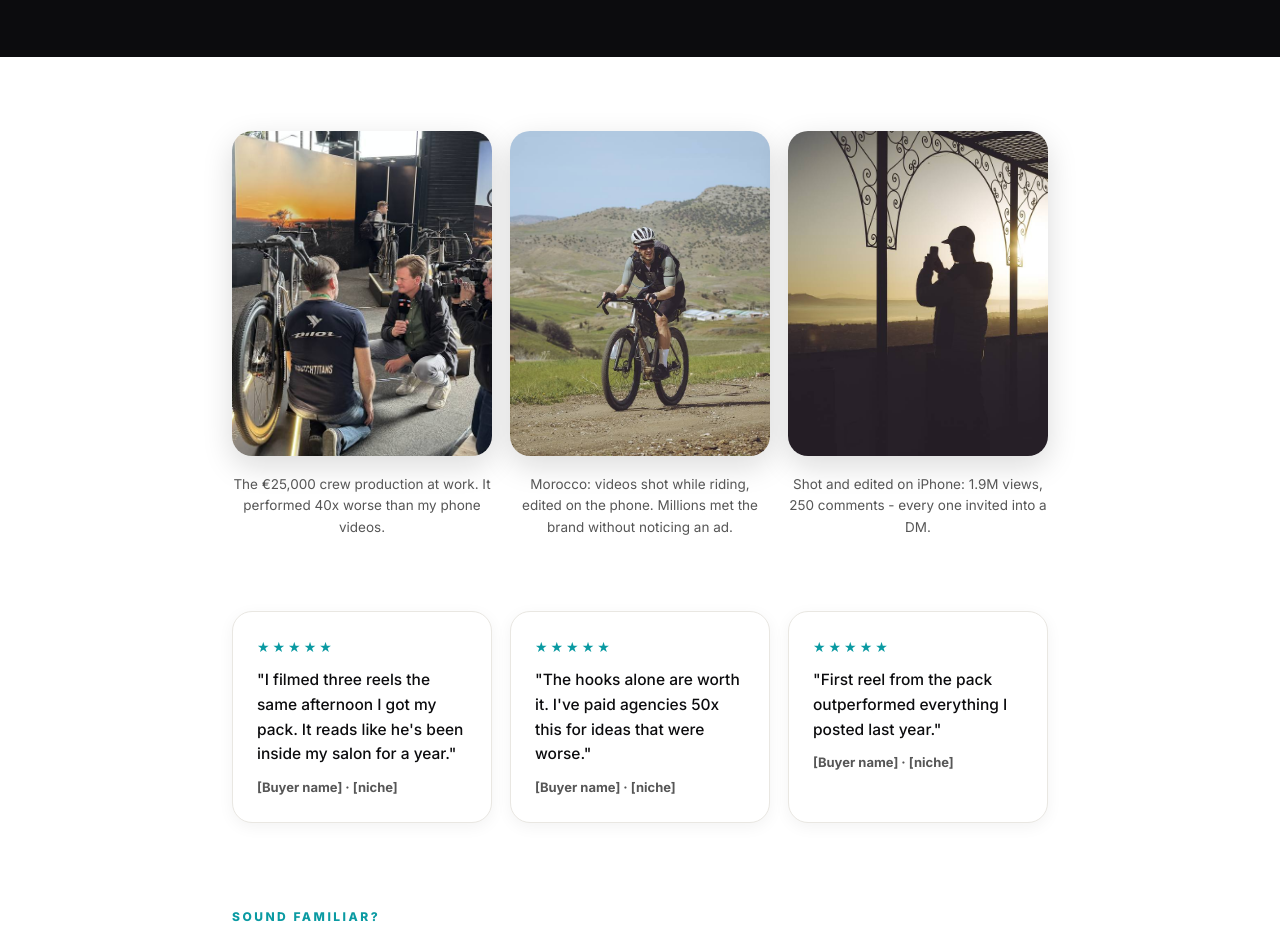
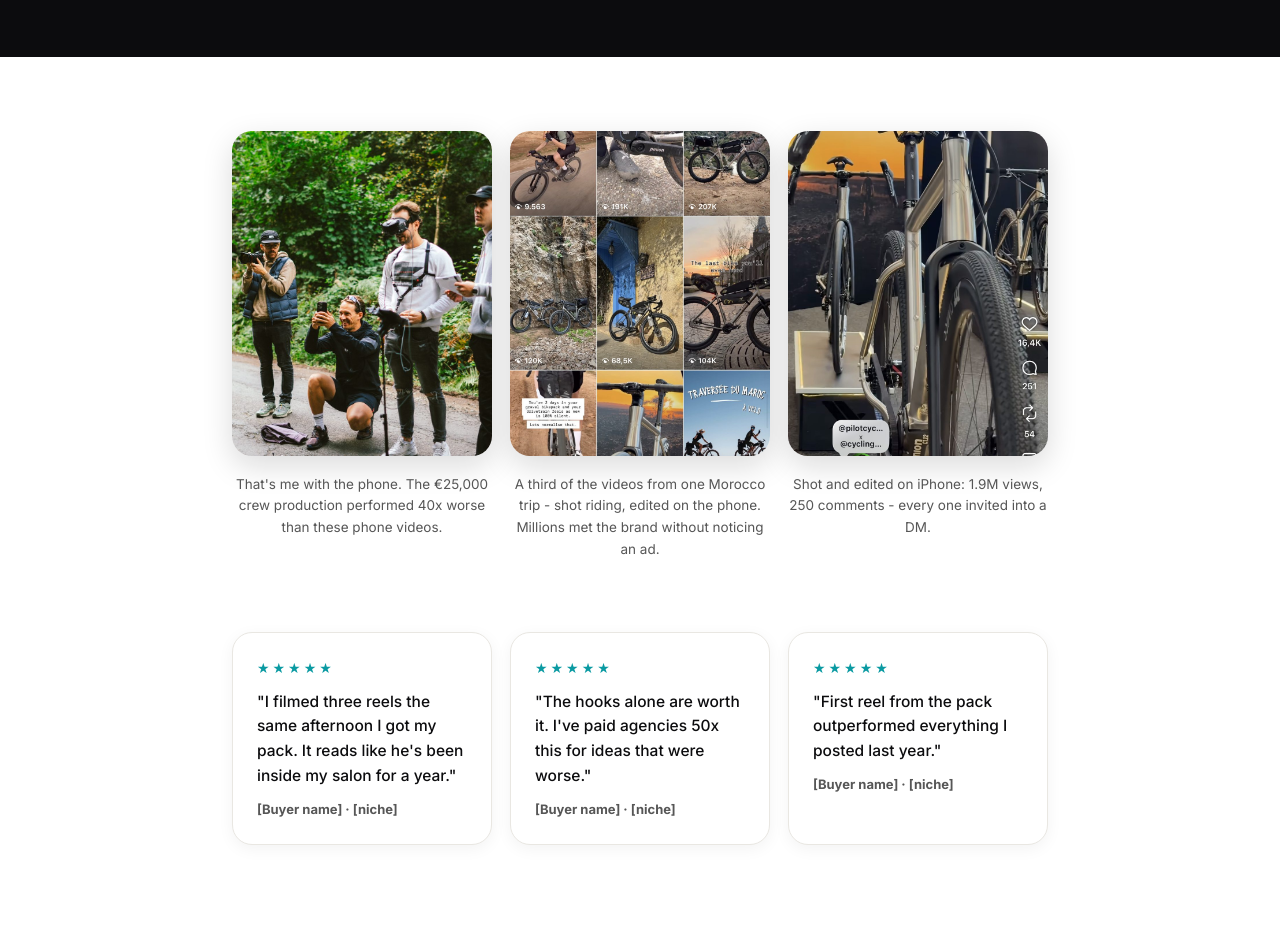
Before and after one commit to LoekLuijbregts/loekluijbregts, a plain HTML site: page pack/index.html in a window 1280 px wide. Shown: the part 840-1771 px from the top of the page. Drawn offline with Linux system fonts and the light colour scheme.

Commit message:
Pack page: real campaign photos

```diff
--- a/pack/index.html
+++ b/pack/index.html
@@ -195,9 +195,9 @@ footer a{color:var(--cyan)}
 <section style="padding-bottom:0">
   <div class="wrap">
     <div class="photostrip">
-      <figure><img src="/images/proof-pilot.jpg" alt="Film crew shooting at the Pilot Cycles booth"><figcaption>The €25,000 crew production at work. It performed 40x worse than my phone videos.</figcaption></figure>
-      <figure><img src="/images/hero-morocco.jpg" alt="Loek riding gravel in Morocco"><figcaption>Morocco: videos shot while riding, edited on the phone. Millions met the brand without noticing an ad.</figcaption></figure>
-      <figure><img src="/images/proof-morocco.jpg" alt="Filming the Moroccan sunset on iPhone"><figcaption>Shot and edited on iPhone: 1.9M views, 250 comments - every one invited into a DM.</figcaption></figure>
+      <figure><img src="/images/pack-bts-crew.jpg" alt="Loek filming on a phone next to the full production crew"><figcaption>That's me with the phone. The €25,000 crew production performed 40x worse than these phone videos.</figcaption></figure>
+      <figure><img src="/images/pack-reels-grid.jpg" alt="Grid of phone-shot reels with view counts"><figcaption>A third of the videos from one Morocco trip - shot riding, edited on the phone. Millions met the brand without noticing an ad.</figcaption></figure>
+      <figure><img src="/images/pack-reel-19m.jpg" alt="The reel that earned 1.9 million views"><figcaption>Shot and edited on iPhone: 1.9M views, 250 comments - every one invited into a DM.</figcaption></figure>
     </div>
   </div>
 </section>
```
Also changed, not shown: images/pack-bts-crew.jpg (added), images/pack-reel-19m.jpg (added), images/pack-reels-grid.jpg (added).
